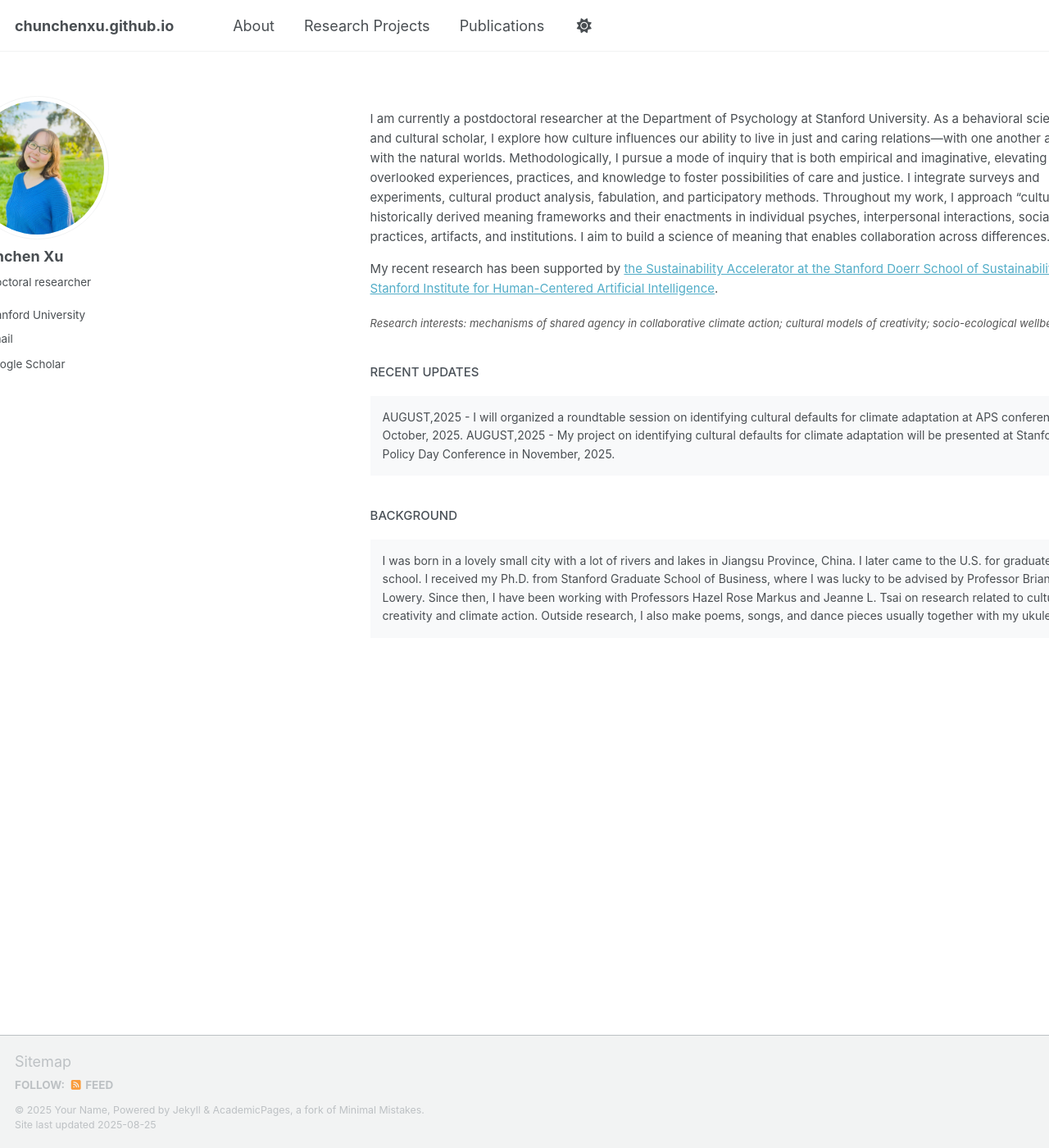
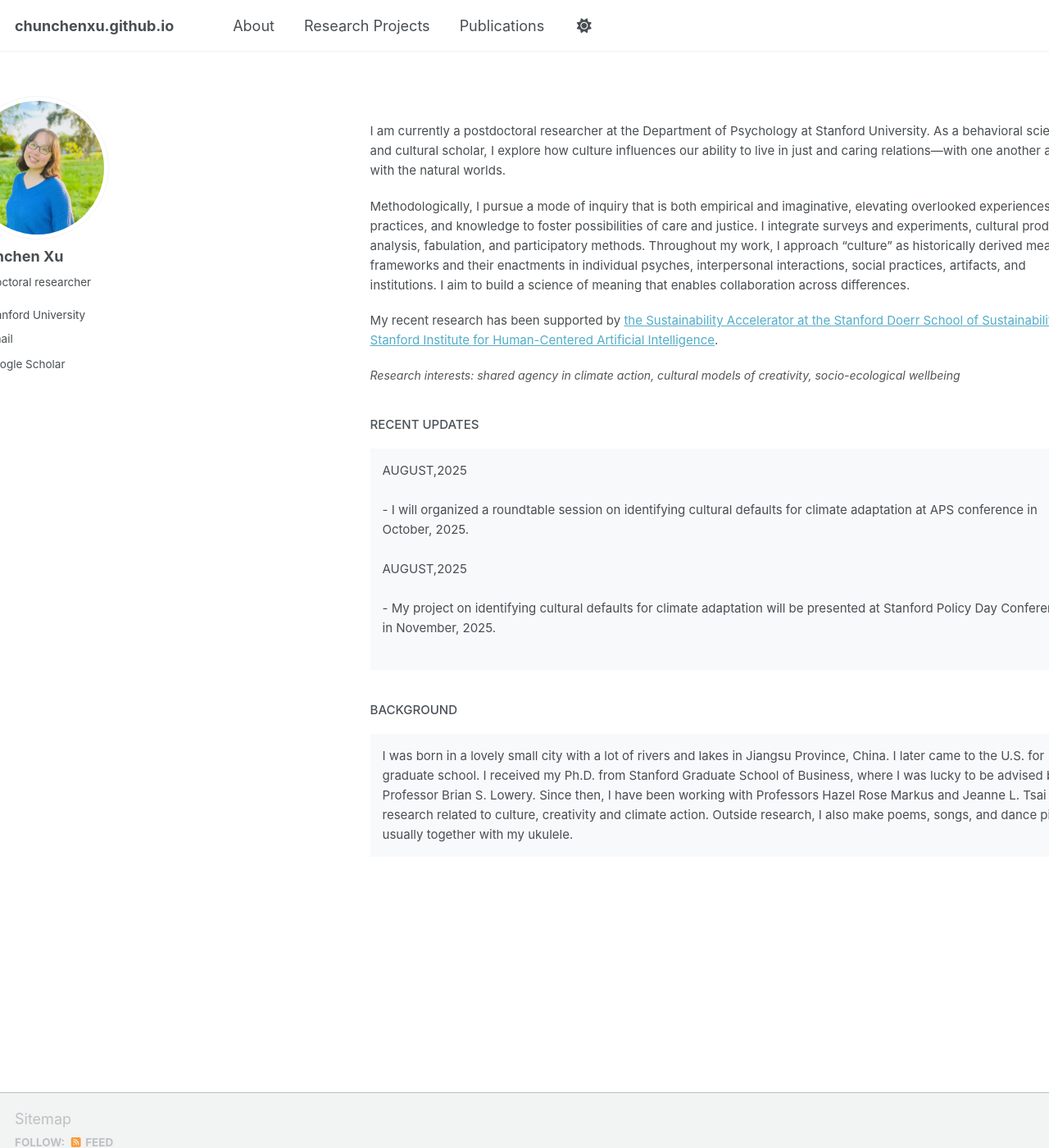
Before and after one commit to chunchenxu/chunchenxu.github.io, a Jekyll site: the page built from _pages/about.html, in a window 1280 px wide and 1400 px high. Shown: the whole window at 82% size. Built offline with Jekyll 4.4.1, drawn with Linux system fonts in a browser that asks for light colours; some web fonts are replaced; a script that is not in the unit is left out.

Commit message:
Update about.html

```diff
--- a/_pages/about.html
+++ b/_pages/about.html
@@ -9,25 +9,26 @@ redirect_from:
 
 <div class="about-container">
 
-I am currently a postdoctoral researcher at the Department of Psychology at Stanford University. As a behavioral scientist and cultural scholar, I explore how culture influences our ability to live in just and caring relations—with one another and with the natural worlds.
+<p>I am currently a postdoctoral researcher at the Department of Psychology at Stanford University. As a behavioral scientist and cultural scholar, I explore how culture influences our ability to live in just and caring relations—with one another and with the natural worlds.</p>
 
-Methodologically, I pursue a mode of inquiry that is both empirical and imaginative, elevating overlooked experiences, practices, and knowledge to foster possibilities of care and justice. I integrate surveys and experiments, cultural product analysis, fabulation, and participatory methods. Throughout my work, I approach “culture” as historically derived meaning frameworks and their enactments in individual psyches, interpersonal interactions, social practices, artifacts, and institutions. I aim to build a science of meaning that enables collaboration across differences.
+<p>Methodologically, I pursue a mode of inquiry that is both empirical and imaginative, elevating overlooked experiences, practices, and knowledge to foster possibilities of care and justice. I integrate surveys and experiments, cultural product analysis, fabulation, and participatory methods. Throughout my work, I approach “culture” as historically derived meaning frameworks and their enactments in individual psyches, interpersonal interactions, social practices, artifacts, and institutions. I aim to build a science of meaning that enables collaboration across differences.</p>
 
 <p>
 My recent research has been supported by <a href="https://sustainability-accelerator.stanford.edu/">the Sustainability Accelerator at the Stanford Doerr School of Sustainability</a>, and <a href="https://hai.stanford.edu/">Stanford Institute for Human-Centered Artificial Intelligence</a>.
 </p>
 
 <div class="contact-note">
-<em> Research interests: mechanisms of shared agency in collaborative climate action; cultural models of creativity; socio-ecological wellbeing </em>
+<em> Research interests: shared agency in climate action, cultural models of creativity, socio-ecological wellbeing </em>
 </div>
 
 <h2>RECENT UPDATES</h2>
 
 <div class="content-section">
-AUGUST,2025
-- I will organized a roundtable session on identifying cultural defaults for climate adaptation at APS conference in October, 2025.
-AUGUST,2025
-- My project on identifying cultural defaults for climate adaptation will be presented at Stanford Policy Day Conference in November, 2025.
+AUGUST,2025 <br><br>
+- I will organized a roundtable session on identifying cultural defaults for climate adaptation at APS conference in October, 2025.<br><br>
+AUGUST,2025 <br><br>
+- My project on identifying cultural defaults for climate adaptation will be presented at Stanford Policy Day Conference in November, 2025. <br><br>
+
 </div>
 
 <h2>BACKGROUND</h2>
@@ -57,13 +58,13 @@ I was born in a lovely small city with a lot of rivers and lakes in Jiangsu Prov
     background-color: #f8f9fa;
     padding: 15px;
     margin: 15px 0;
-    font-size: 14px;
+    font-size: 15px;
     text-align: left;
 }
 
 .contact-note {
     margin-top: 20px;
-    font-size: 13px;
+    font-size: 14px;
     color: #555;
 }
 
```
